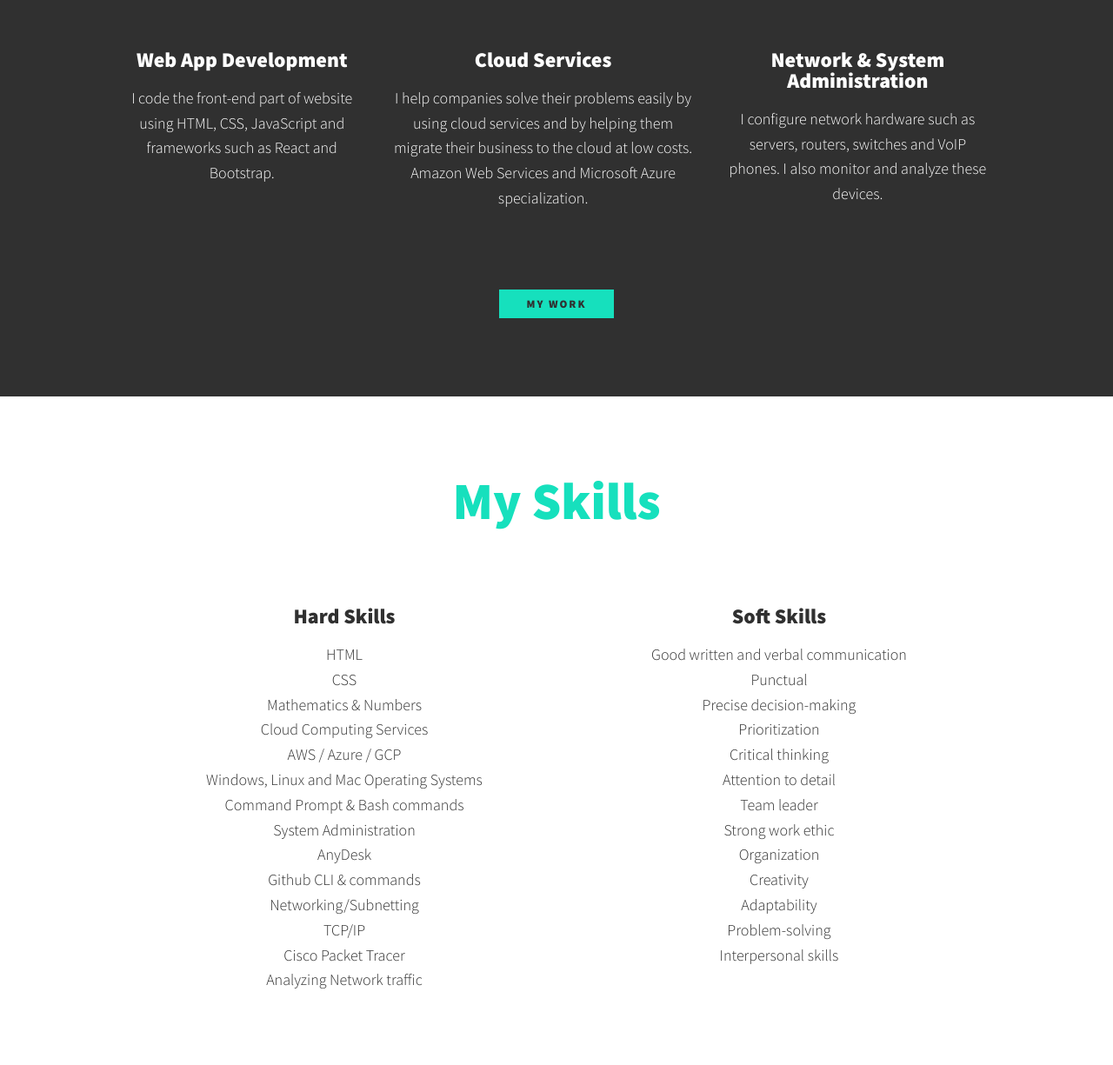
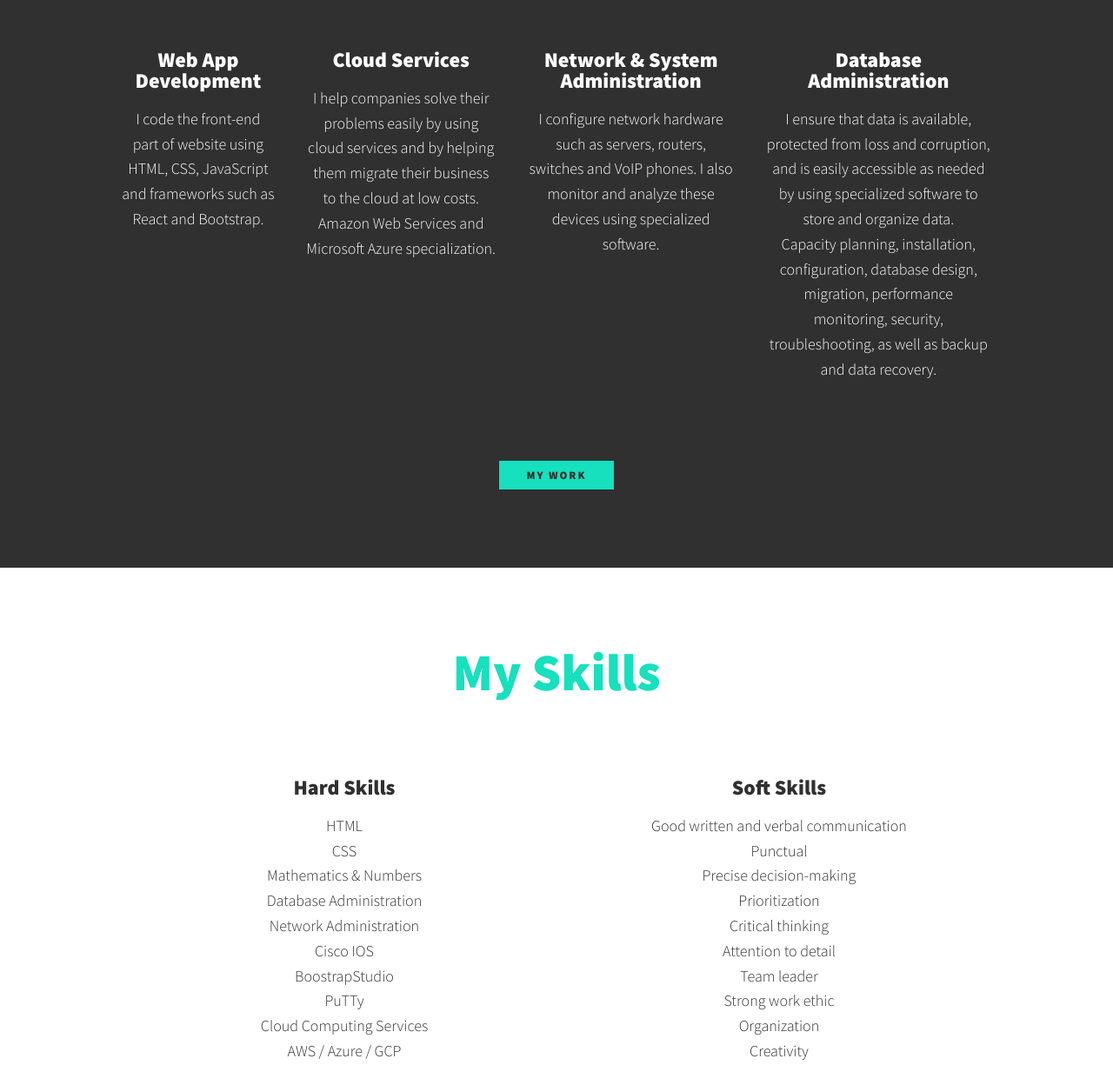
Before and after one commit to MrSathekge/portfolio, a website: page index.html in a window 1280 px wide. Shown: the part 775-2000 px from the top of the page at 87% size. Drawn offline with nearby package versions, Linux system fonts and the light colour scheme.

Commit message:
Update index.html
Added Database Admin on what I do

```diff
--- a/index.html
+++ b/index.html
@@ -62,7 +62,13 @@
 
                 <div class="service">
                     <h3>Network  & System Administration</h3>
-                    <p>I configure network hardware such as servers, routers, switches and VoIP phones. I also monitor and analyze these devices.</p>
+                    <p>I configure network hardware such as servers, routers, switches and VoIP phones. I also monitor and analyze these devices using specialized software.</p>
+                </div> <!-- / service -->
+
+                <div class="service">
+                    <h3>Database Administration</h3>
+                    <p>I ensure that data is available, protected from loss and corruption, and is easily accessible as needed by using specialized software to store and organize data.<br>Capacity planning, installation, configuration, database design, migration, performance monitoring, security, troubleshooting, as well as backup and data recovery.
+                    </p>
                 </div> <!-- / service -->
             </div> <!-- / services -->
 
@@ -76,7 +82,7 @@
             <div class="services">
                 <div class="skill">
                     <h3>Hard Skills</h3>
-                    <p>HTML<br>CSS<br>Mathematics & Numbers<br>Cloud Computing Services<br>AWS / Azure / GCP<br>Windows, Linux and Mac Operating Systems<br>Command Prompt & Bash commands<br>System Administration<br>AnyDesk<br>Github CLI & commands<br>Networking/Subnetting<br>TCP/IP<br>Cisco Packet Tracer<br>Analyzing Network traffic<br></p>
+                    <p>HTML<br>CSS<br>Mathematics & Numbers<br>Database Administration<br>Network Administration<br>Cisco IOS<br>BoostrapStudio<br>PuTTy<br>Cloud Computing Services<br>AWS / Azure / GCP<br>Windows, Linux and Mac Operating Systems<br>Command Prompt & Bash commands<br>System Administration<br>AnyDesk<br>Github CLI & commands<br>Networking/Subnetting<br>TCP/IP<br>Cisco Packet Tracer<br>Analyzing Network traffic<br></p>
                 </div> <!-- / service -->
 
                 <div class="skill">
```
